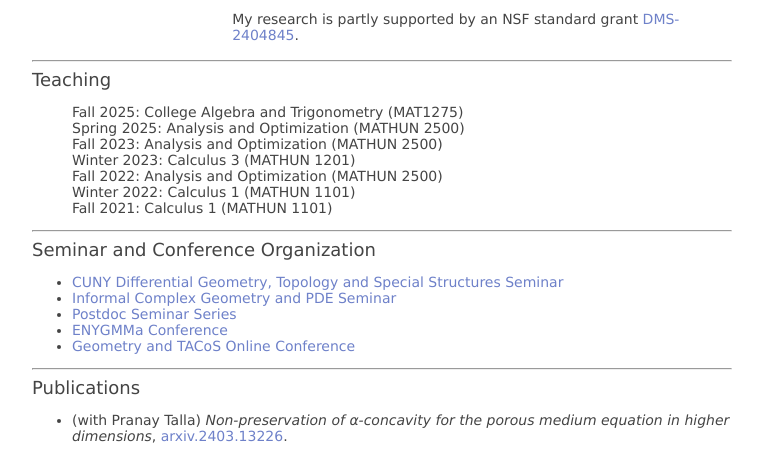
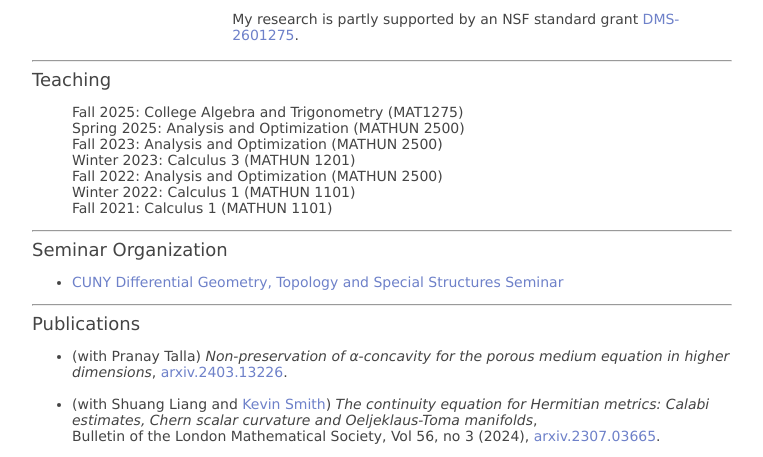
Before and after one commit to xsshen/xsshen.github.io, a plain HTML site: page index.html in a window 1280 px wide. Shown: the part 325-782 px from the top of the page, without its empty margins (258-1021 px from the left). Drawn offline with Linux system fonts and the light colour scheme.

Commit message:
Update index.html

```diff
--- a/index.html
+++ b/index.html
@@ -59,7 +59,7 @@ Email: xi.shen15 at citytech dot cuny dot edu<br>
 <p>
 My research interests are in complex geometry and partial differential equations, specifically, on complex geometric flows and constant scalar curvature problems. <p>
 <a href="http://www.columbia.edu/~xss2000/xsshen_cv.pdf">Curriculum Vitae </a> (updated Jan 2026)
-<p> My research is partly supported by an NSF standard grant <a href= 'https://www.nsf.gov/awardsearch/showAward?AWD_ID=2404845'>DMS-2404845</a>.
+<p> My research is partly supported by an NSF standard grant <a href= 'https://www.nsf.gov/awardsearch/show-award/?AWD_ID=2601275'>DMS-2601275</a>.
 	</td> </tr>
 </table>
 <table width='670' align='center' border='0'>
@@ -81,13 +81,9 @@ Fall 2021: Calculus 1 (MATHUN 1101)<br>
 
 <hr>
 		<td width='700'>
-			<tr><font size=+1>Seminar and Conference Organization</font>
+			<tr><font size=+1>Seminar Organization</font>
 			<ul>
 <li><a href="https://www.scottwilsonmath.com/DGTsem">CUNY Differential Geometry, Topology and Special Structures Seminar</a><br></li>
-<li><a href="http://math.columbia.edu/~wangchuwen/seminar">Informal Complex Geometry and PDE Seminar</a><br></li>
-<li><a href="https://sites.google.com/view/nathanchen/seminars/postdoc-seminar-series">Postdoc Seminar Series</a><br></li>
-<li><a href="https://sites.google.com/stonybrook.edu/enygmma/home?authuser=0">ENYGMMa Conference</a><br></li>
-<li><a href="https://events.dimai.unifi.it/tacos/">Geometry and TACoS Online Conference</a><br></li>
 			</ul>
 			</tr>
 		</td>
```
